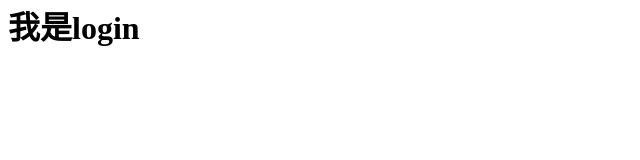
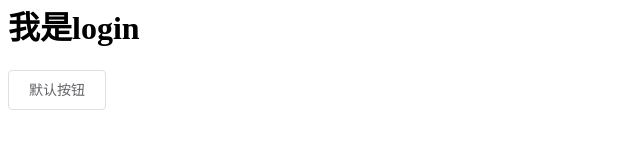
Before and after one commit to xxj435/fuxi, a Vue app: page /#/login in a window 1280 px wide. Shown: the part 123-283 px from the top of the page, without its empty margins (0-640 px from the left). Built offline with nearby package versions, Linux system fonts and the light colour scheme.

Commit message:
整合了elmui

```diff
--- a/package.json
+++ b/package.json
@@ -9,6 +9,7 @@
   },
   "dependencies": {
     "core-js": "^3.6.4",
+    "element-ui": "^2.13.1",
     "vue": "^2.6.11",
     "vue-router": "^3.1.6"
   },
--- a/src/login/index.vue
+++ b/src/login/index.vue
@@ -1,6 +1,7 @@
 <template>
   <div>
       <h1>我是login</h1>
+      <el-button>默认按钮</el-button>
   </div>
 </template>
 
--- a/src/main.js
+++ b/src/main.js
@@ -1,5 +1,10 @@
 import Vue from 'vue'
 import App from './App.vue'
+//导入elmui
+import ElementUI from 'element-ui';
+import 'element-ui/lib/theme-chalk/index.css';
+//注册elm
+Vue.use(ElementUI);
 //导入router
 import router from './router/index'
 new Vue({
```
Also changed, not shown: 1 other file (tests, documents, lock files or other folders).
